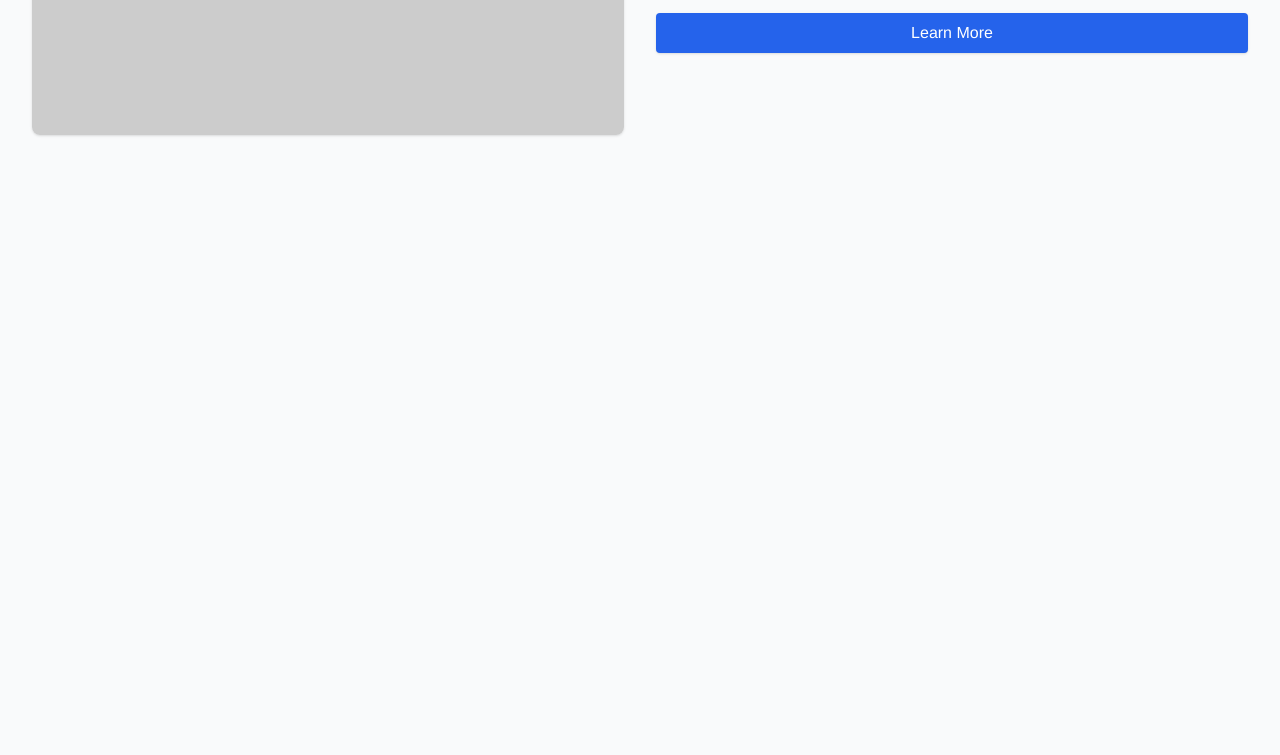
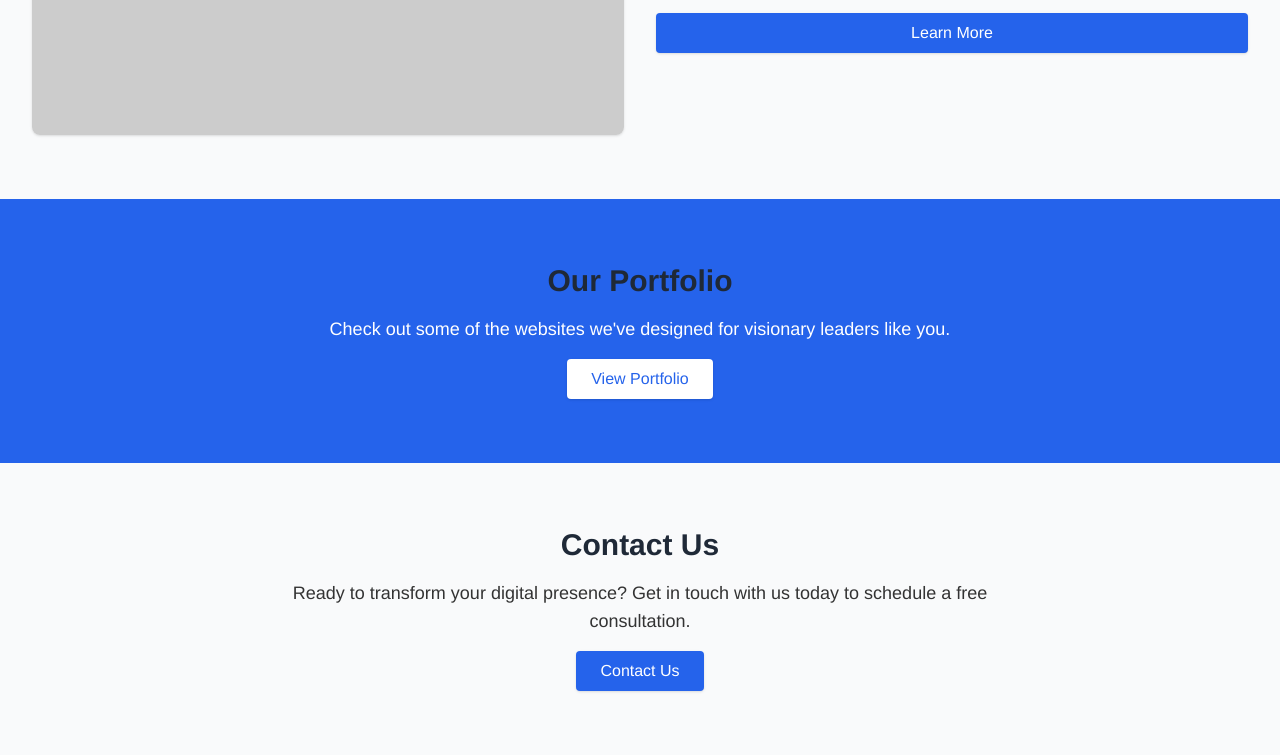
Before and after one commit to JustinMeeds/Portfolio, a plain HTML site: page index.html in a window 1280 px wide. Shown: the part 925-1680 px from the top of the page. Before the commit the page ends 1124 px from the top, so only its background shows below. Drawn offline with nearby package versions, Linux system fonts and the light colour scheme; placeholder pictures from the web are drawn by us.

Commit message:
Updated HTML page

```diff
--- a/index.html
+++ b/index.html
@@ -59,6 +59,22 @@
             </div>
 
         </section>
+        <section class="bg-blue-600 text-white py-16 text-center">
+            <h2 class="text-3xl font-bold mb-4">Our Portfolio</h2>
+            <p class="text-lg max-w-3xl mx-auto">
+                Check out some of the websites we've designed for visionary leaders like you.
+            </p>
+            <button class="mt-4 px-6 py-2 bg-white text-blue-600 rounded shadow hover:bg-gray-100">View Portfolio</button>
+        </section>
+        <section class="py-16 px-8 text-center">
+            <h2 class="text-3xl font-bold mb-4">Contact Us</h2>
+            <p class="text-lg max-w-3xl mx-auto">
+                Ready to transform your digital presence? Get in touch with us today to schedule a free consultation.
+            </p>
+            <button class="mt-4 px-6 py-2 bg-blue-600 text-white rounded shadow hover:bg-blue-700">Contact Us</button>
+        </section>
+
+
     </main>
 
     <footer>
```
